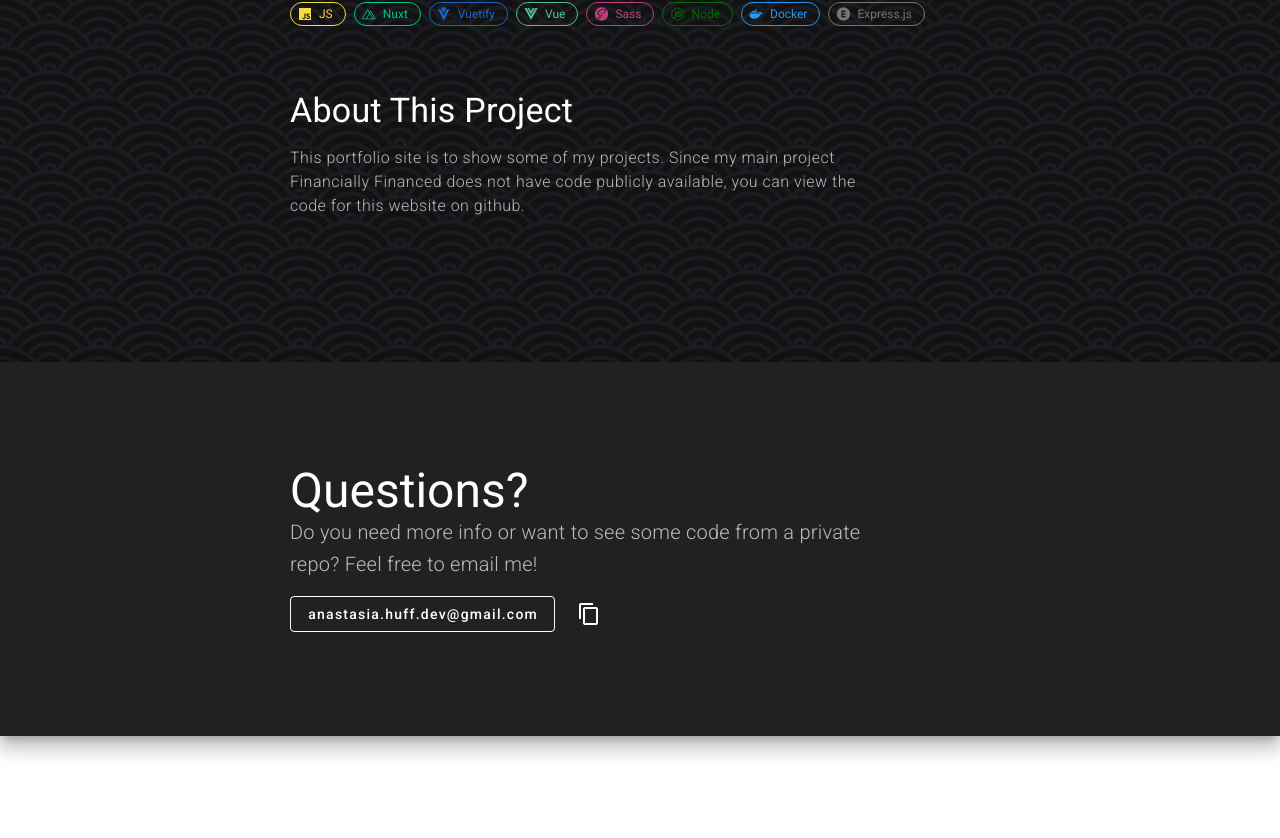
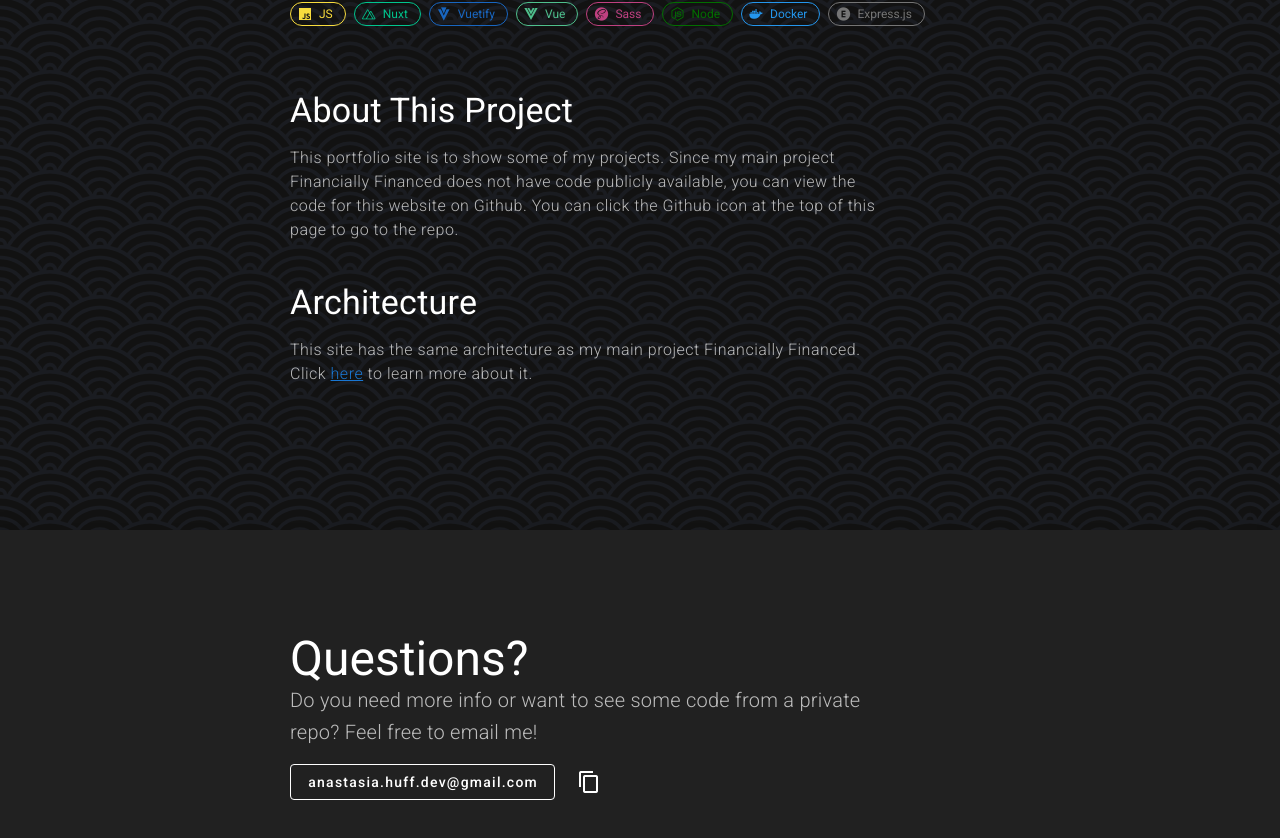
Before and after one commit to ahuff1315/anastasia-huff, a Nuxt app: page /portfolio in a window 1280 px wide. Shown: the part 830-1668 px from the top of the page. Before the commit the page ends 1566 px from the top, so only its background shows below. Built offline with nearby package versions, Linux system fonts and the light colour scheme.

Commit message:
add architecture section to portfolio page

```diff
--- a/pages/portfolio.vue
+++ b/pages/portfolio.vue
@@ -62,10 +62,26 @@
         <h4 class="text-h4 pb-4">
           About This Project
         </h4>
-        <p class="text-body-1 font-weight-light text--secondary pb-16">
+        <p class="text-body-1 font-weight-light text--secondary">
           This portfolio site is to show some of my projects. Since my main
           project Financially Financed does not have code publicly available,
-          you can view the code for this website on github.
+          you can view the code for this website on Github. You can click the
+          Github icon at the top of this page to go to the repo.
+        </p>
+        <h4 class="text-h4 pt-6 pb-4">
+          Architecture
+        </h4>
+        <p class="text-body-1 font-weight-light text--secondary pb-16">
+          This site has the same architecture as my main project Financially
+          Financed. Click
+          <a
+            class="d-inline-block"
+            href=""
+            @click="hrefGoTo($event, 'financially-financed#architecture')"
+          >
+            here
+          </a>
+          to learn more about it.
         </p>
       </div>
     </div>
@@ -106,6 +122,13 @@ export default {
         this.$router.go(-1);
       }, 200);
     },
+    hrefGoTo($event, url) {
+      $event.preventDefault();
+      this.fadeOutStart = true;
+      setTimeout(() => {
+        this.$router.push(url);
+      }, 200);
+    },
   },
 };
 </script>
```
